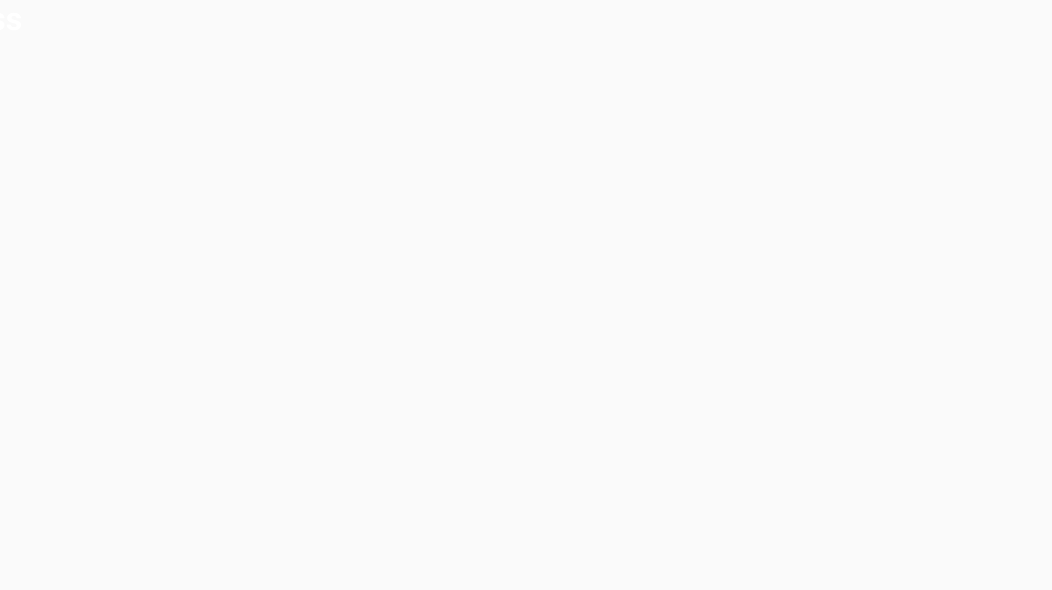
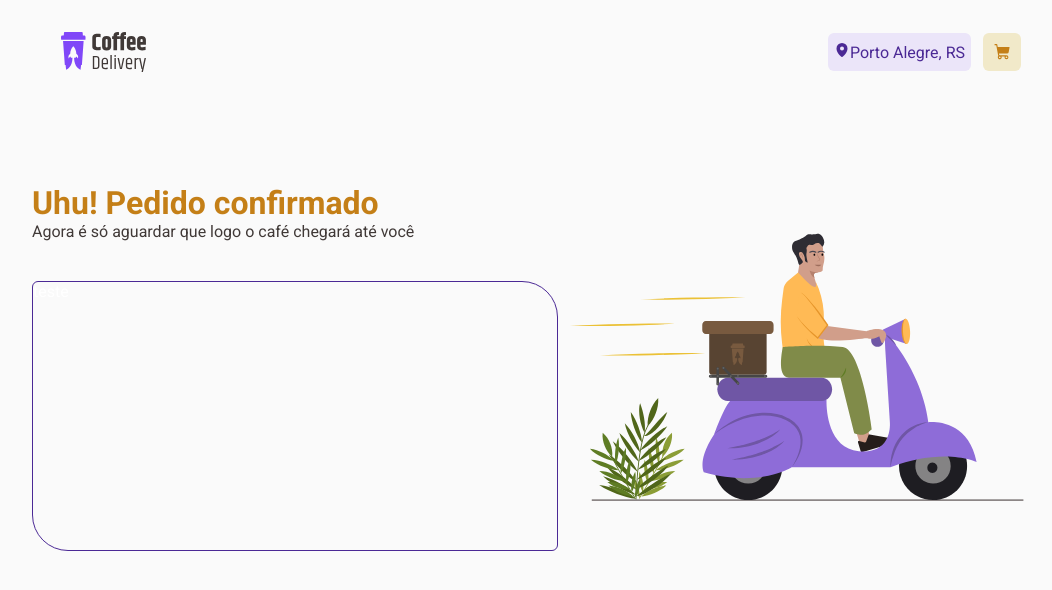
Before and after one commit to daniellichotti/desafio-02-coffe-delivery, a React (Vite) app: page /success in a window 1280 px wide. Shown: the top 590 px of the page, without its empty margins (99-1151 px from the left). Built offline with nearby package versions, Linux system fonts and the light colour scheme.

Commit message:
Implementar a pagina de success

```diff
--- /dev/null
+++ b/src/components/MainSuccess/index.tsx
@@ -0,0 +1,22 @@
+import {
+  MainSuccessBoxInfo,
+  MainSuccessContainer,
+  MainSuccessImage,
+  MainSuccessText,
+} from './styles'
+import mainSucess from '../../assets/mainSuccess.svg'
+
+export function MainSuccess() {
+  return (
+    <MainSuccessContainer>
+      <MainSuccessText>
+        <h1>Uhu! Pedido confirmado</h1>
+        <p>Agora é só aguardar que logo o café chegará até você</p>
+        <MainSuccessBoxInfo>teste</MainSuccessBoxInfo>
+      </MainSuccessText>
+      <MainSuccessImage>
+        <img src={mainSucess} alt="" />
+      </MainSuccessImage>
+    </MainSuccessContainer>
+  )
+}
--- /dev/null
+++ b/src/components/MainSuccess/styles.ts
@@ -0,0 +1,33 @@
+import styled from 'styled-components'
+
+export const MainSuccessContainer = styled.div`
+  width: 100vw;
+
+  margin-top: 80px;
+  display: flex;
+  align-items: center;
+  justify-content: center;
+`
+export const MainSuccessText = styled.div`
+  h1 {
+    color: ${(props) => props.theme['yellow-dark']};
+  }
+  p {
+    color: ${(props) => props.theme['base-subtitle']};
+  }
+`
+
+export const MainSuccessBoxInfo = styled.div`
+  width: 526px;
+  height: 270px;
+
+  margin-top: 40px;
+  border: 1px solid ${(props) => props.theme['purple-dark']};
+
+  border-radius: 6px 36px 6px 36px;
+`
+
+export const MainSuccessImage = styled.image`
+  width: 492px;
+  height: 293px;
+`
--- a/src/pages/Success.tsx
+++ b/src/pages/Success.tsx
@@ -1,3 +1,11 @@
+import { Header } from '../components/Header'
+import { MainSuccess } from '../components/MainSuccess'
+
 export function Success() {
-  return <h1>Success</h1>
+  return (
+    <>
+      <Header />
+      <MainSuccess />
+    </>
+  )
 }
```
Also changed, not shown: src/assets/mainSuccess.svg (added).
